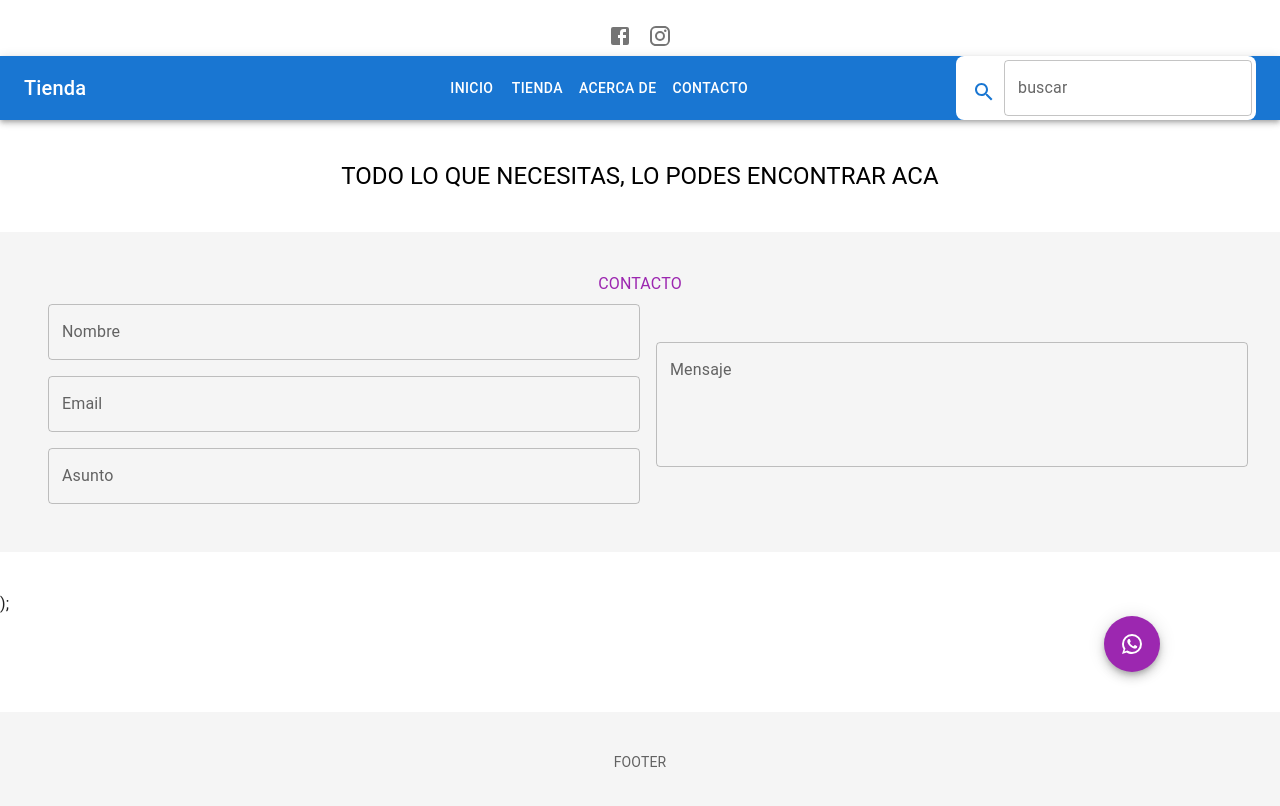
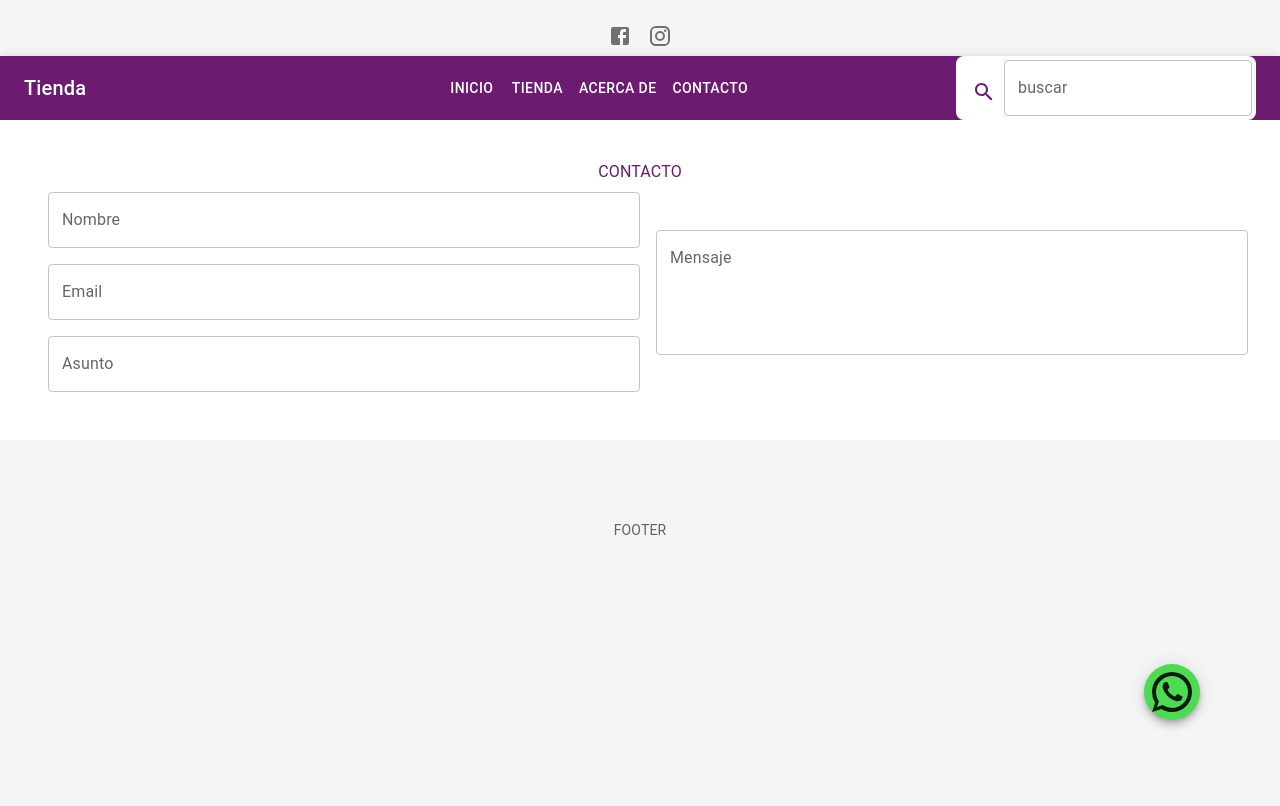
Before and after one commit to lrosiello/tienda-productos, a React (Create React App) app: page /contact in a window 1280 px wide. Shown: the top 806 px of the page. Built offline with nearby package versions, Linux system fonts and the light colour scheme.

Commit message:
Se arreglo el whatssap
Se modificaron estructuras de la pagina tambien

```diff
--- a/src/App.jsx
+++ b/src/App.jsx
@@ -4,8 +4,9 @@ import NavBar from "./components/NavBar";
 import Productos from "./pages/Productos";
 import Contact from "./pages/Contact";
 import About from "./pages/About";
+import Inicio from "./pages/Inicio";
 import Footer from "./components/Footer";
-import { Container, Fab, Grid, Typography } from "@mui/material";
+import { Container, Fab, Grid } from "@mui/material";
 
 import { IconButton } from "@mui/material";
 import FacebookIcon from "@mui/icons-material/Facebook";
@@ -35,26 +36,21 @@ function App() {
           <Grid item md={12} xs={12}>
             <NavBar />
           </Grid>
-          {/*------------------CARTELERA-------------------------*/}
-          <Grid item md={12} xs={12} p={5}>
-            <Typography variant="h5" color="initial" textAlign="center">
-              TODO LO QUE NECESITAS, LO PODES ENCONTRAR ACA
-            </Typography>
-          </Grid>
 
           {/*------------------RUTAS-------------------------*/}
           <Routes>
-            <Route path="/" element={<Productos />} />
+            <Route path="/" element={<Inicio />} />
+            <Route path="/products" element={<Productos />} />
             <Route path="/about" element={<About />} />
             <Route path="/contact" element={<Contact />} />
           </Routes>
 
           {/*------------------BOTON WHATSSAP-------------------------*/}
-          <Grid item md={12} xs={12} sx={{ display: "flex", justifyContent: "flex-end", marginBottom: 5, marginRight:15 }}>
-            <Fab color="secondary" aria-label="add">
-              <WhatsAppIcon />
+          <div style={{ position: "fixed", bottom: 80, right: 80 }}>
+            <Fab color="success" aria-label="add">
+              <WhatsAppIcon sx={{fontSize:"3rem" }}/>
             </Fab>
-          </Grid>
+          </div>
 
           {/*------------------FOOTER-------------------------*/}
           <Footer />
--- a/src/components/ContactoForm.jsx
+++ b/src/components/ContactoForm.jsx
@@ -9,11 +9,11 @@ export default function ContactoForm() {
       md={12}
       xs={12}
       p={5}
-      style={{ background: "#f5f5f5", marginTop: "auto" }}
+      style={{ background: "background", marginTop: "auto" }}
     >
       <Grid container>
         <Grid item md={12} xs={12}>
-          <Typography variant="body1" color="secondary.main" align="center">
+          <Typography variant="body1" color="primary" align="center">
             CONTACTO
           </Typography>
         </Grid>
--- a/src/components/NavBar.jsx
+++ b/src/components/NavBar.jsx
@@ -46,7 +46,7 @@ export default function NavBar() {
               INICIO
             </Button>
           </Link>
-          <Link to="/" style={{ textDecoration: "none", color: "inherit" }}>
+          <Link to="/products" style={{ textDecoration: "none", color: "inherit" }}>
             <Button
               color="inherit"
               sx={{ display: { xs: "none", md: "block", lg: "block" } }}
--- a/src/components/SlideMenu.jsx
+++ b/src/components/SlideMenu.jsx
@@ -36,10 +36,12 @@ export default function SlideMenu(props) {
           <List>
             {["Inicio", "Tienda", "Acerca de", "Contacto"].map((text, index) => {
               let to = "/";
-              if (index === 2) {
+              if (index === 1) {
+                to = "products";
+              } else if (index === 2) {
                 to = "about";
               } else if (index === 3) {
-                to = "contact";
+                  to = "contact";
               }
 
               return (
--- a/src/index.jsx
+++ b/src/index.jsx
@@ -1,14 +1,34 @@
 import React from 'react';
 import ReactDOM from 'react-dom/client';
 import './index.css';
-import { CssBaseline } from "@mui/material";
+import { CssBaseline,createTheme } from "@mui/material";
 import App from './App';
+import { ThemeProvider } from '@emotion/react';
 
+const theme = createTheme({
+  palette: {
+    type: 'light',
+    primary: {
+      main: '#6c1b71',
+    },
+    secondary: {
+      main: '#24b2c9',
+    },
+    success: {
+      main: '#4eda53',
+    },
+    background: {
+      default: '#f5f5f5',
+    },
+  },
+})
 
 const root = ReactDOM.createRoot(document.getElementById('root'));
 root.render(
   <React.StrictMode>
+    <ThemeProvider theme={theme}>
     <CssBaseline />
     <App />
+    </ThemeProvider>
   </React.StrictMode>
 );
--- a/src/pages/About.jsx
+++ b/src/pages/About.jsx
@@ -9,7 +9,7 @@ export default function About() {
         md={12}
         xs={12}
         p={5}
-        style={{ background: "#f5f5f5", marginTop: "auto" }}
+        style={{ background: "background", marginTop: "auto" }}
       >
         <Typography variant="body2" color="textSecondary" align="center">
           FOOTER
--- a/src/pages/Contact.jsx
+++ b/src/pages/Contact.jsx
@@ -1,81 +1,10 @@
 import React from "react";
-import { Grid, Typography, Box, TextField } from "@mui/material";
+import ContactoForm from "../components/ContactoForm";
 
 export default function Contact() {
   return (
     <>
-      <Grid
-        item
-        mb={5}
-        md={12}
-        xs={12}
-        p={5}
-        style={{ background: "#f5f5f5", marginTop: "auto" }}
-      >
-        <Grid container>
-          <Grid item md={12} xs={12}>
-            <Typography variant="body1" color="secondary.main" align="center">
-              CONTACTO
-            </Typography>
-          </Grid>
-          <Grid
-            container
-            item
-            md={12}
-            spacing={2}
-            alignItems="center"
-            justifyContent="center" // Añadido para centrar horizontalmente
-          >
-            <Grid item md={6} xs={12}>
-              <Box
-                component="form"
-                sx={{
-                  "& .MuiTextField-root": { m: 1, width: "100%" }, // Ajusta el ancho al 100%
-                }}
-                noValidate
-                autoComplete="off"
-              >
-                <TextField
-                  id="outlined-multiline-flexible"
-                  label="Nombre"
-                  multiline
-                  maxRows={4}
-                />
-                <TextField
-                  id="outlined-multiline-flexible"
-                  label="Email"
-                  multiline
-                  maxRows={4}
-                />
-                <TextField
-                  id="outlined-multiline-flexible"
-                  label="Asunto"
-                  multiline
-                  maxRows={4}
-                />
-              </Box>
-            </Grid>
-            <Grid item md={6} xs={12}>
-              <Box
-                component="form"
-                sx={{
-                  "& .MuiTextField-root": { m: 1, width: "100%" }, // Ajusta el ancho al 100%
-                }}
-                noValidate
-                autoComplete="off"
-              >
-                <TextField
-                  id="outlined-multiline-static"
-                  label="Mensaje"
-                  multiline
-                  rows={4}
-                />
-              </Box>
-            </Grid>
-          </Grid>
-        </Grid>
-      </Grid>
-      );
+      <ContactoForm/>
     </>
   );
 }
--- /dev/null
+++ b/src/pages/Inicio.jsx
@@ -0,0 +1,17 @@
+import React from "react";
+import { Grid,Typography } from "@mui/material";
+import Productos from "./Productos"
+
+export default function Inicio() {
+  return (
+    <>
+      {/*------------------CARTELERA-------------------------*/}
+      <Grid item md={12} xs={12} p={5}>
+            <Typography variant="h5" color="initial" textAlign="center">
+              TODO LO QUE NECESITAS, LO PODES ENCONTRAR ACA
+            </Typography>
+          </Grid>
+      <Productos/>
+    </>
+  );
+}
```
